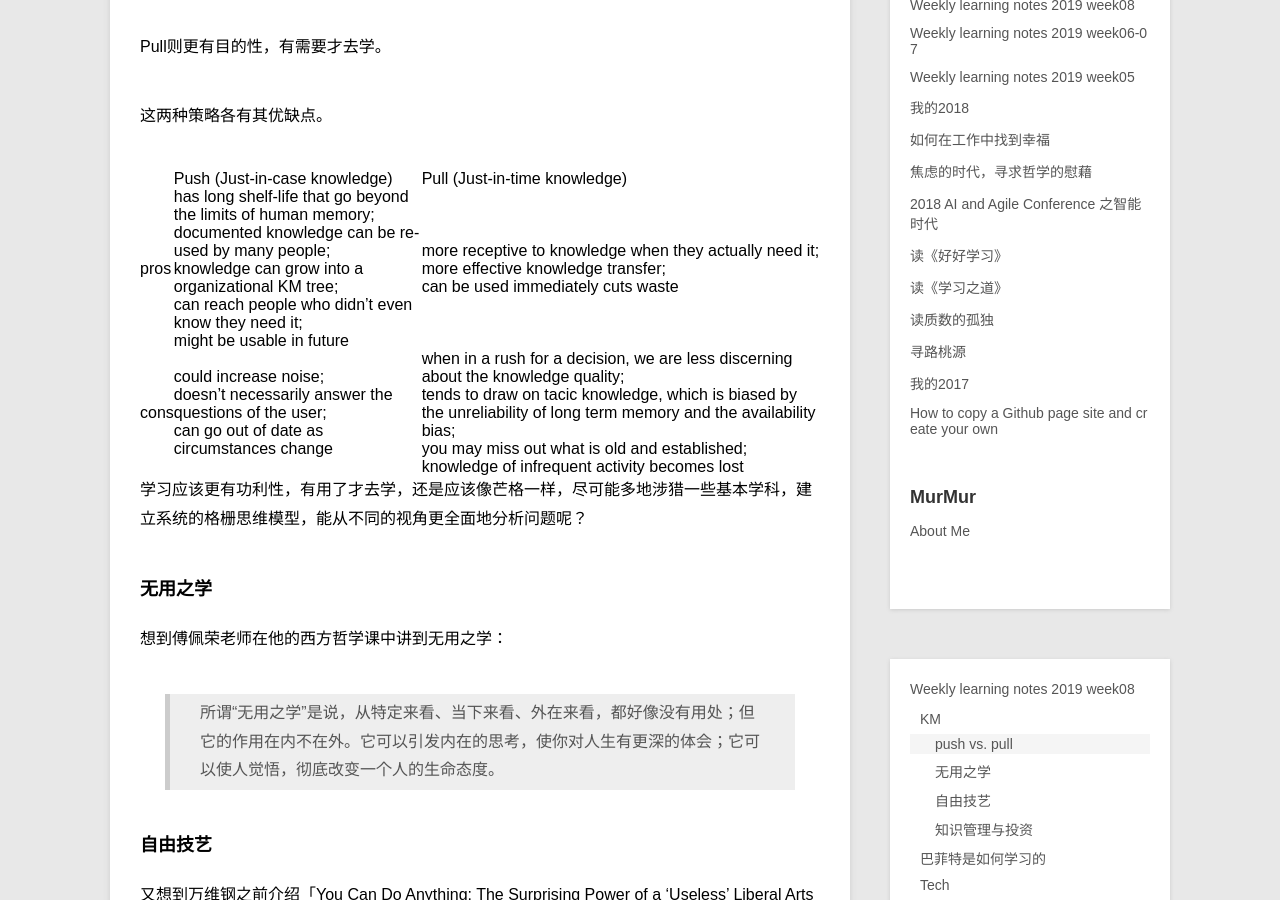
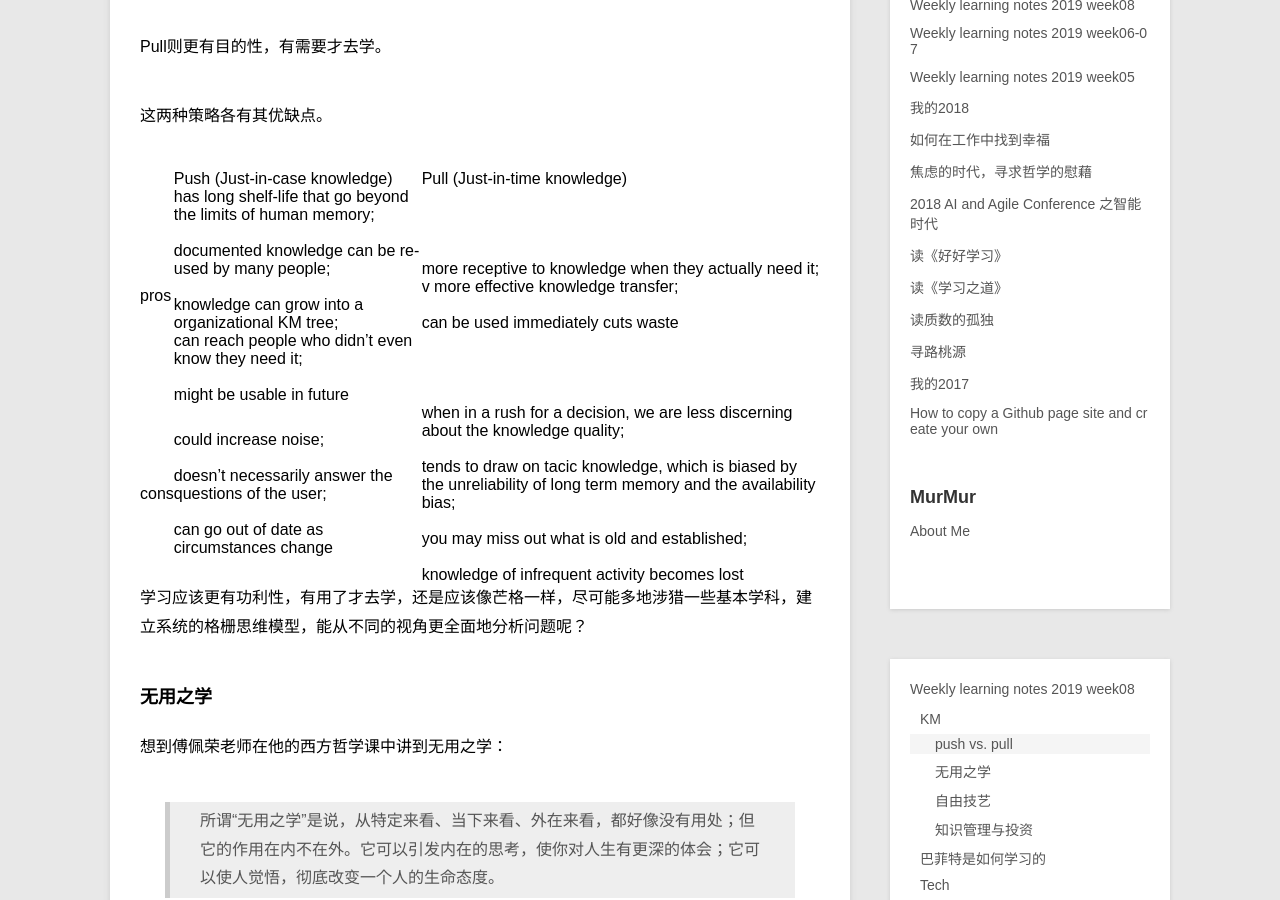
Before and after one commit to RachyJ/rachyj.github.io, a Jekyll site: the page built from _posts/SelfEdu/2019-02-24-week08-learning-notes.md, in a window 1280 px wide and 900 px high, scrolled down 447 px. Built offline with Jekyll 4.4.1, drawn with Linux system fonts in a browser that asks for light colours; comment, search, counter and statistics services are not loaded.

Commit message:
table style

```diff
--- a/_posts/SelfEdu/2019-02-24-week08-learning-notes.md
+++ b/_posts/SelfEdu/2019-02-24-week08-learning-notes.md
@@ -19,8 +19,8 @@ Pull则更有目的性，有需要才去学。
 
 |  | Push (Just-in-case knowledge)| Pull (Just-in-time knowledge)|
 | -------------- | ---------------------------------------- | ---------------------------------------- |
-| pros | has long shelf-life that go beyond the limits of human memory;  <br />documented knowledge can be re-used by many people;  <br />knowledge can grow into a organizational KM tree; <br />can reach people who didn't even know they need it;  <br />might be usable in future | more receptive to knowledge when they actually need it;<br />  more effective knowledge transfer;  <br />can be used immediately  cuts waste |
-| cons | could  increase noise;<br /> doesn't necessarily answer the questions of the user;  <br />can go out of date as circumstances change | when in a rush for a decision, we are less discerning about the knowledge quality;  <br />tends to draw on tacic knowledge, which is biased by the unreliability of long term memory and the availability bias;  <br />you may miss out what is old and established;  <br />knowledge of infrequent activity becomes lost |
+| pros | has long shelf-life that go beyond the limits of human memory;  <br /><br />documented knowledge can be re-used by many people;  <br /><br />knowledge can grow into a organizational KM tree; <br />can reach people who didn't even know they need it;  <br /><br />might be usable in future | more receptive to knowledge when they actually need it;<br />v  more effective knowledge transfer;  <br /><br />can be used immediately  cuts waste |
+| cons | could  increase noise;<br /><br /> doesn't necessarily answer the questions of the user;  <br /><br />can go out of date as circumstances change | when in a rush for a decision, we are less discerning about the knowledge quality;  <br /><br />tends to draw on tacic knowledge, which is biased by the unreliability of long term memory and the availability bias;  <br /><br />you may miss out what is old and established;  <br /><br />knowledge of infrequent activity becomes lost |
 
 
 学习应该更有功利性，有用了才去学，还是应该像芒格一样，尽可能多地涉猎一些基本学科，建立系统的格栅思维模型，能从不同的视角更全面地分析问题呢？
```
